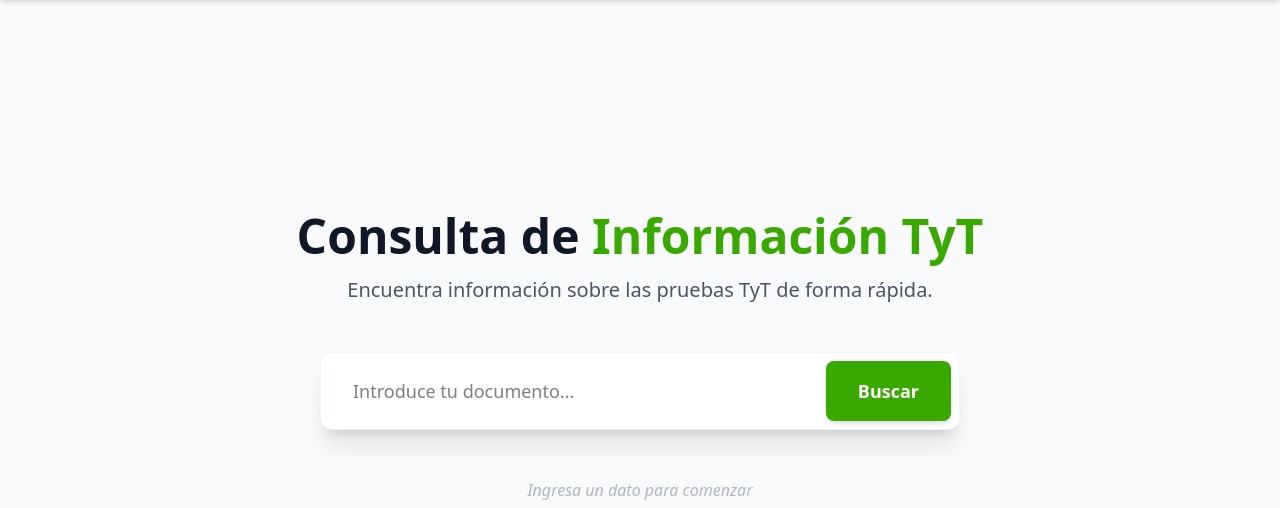
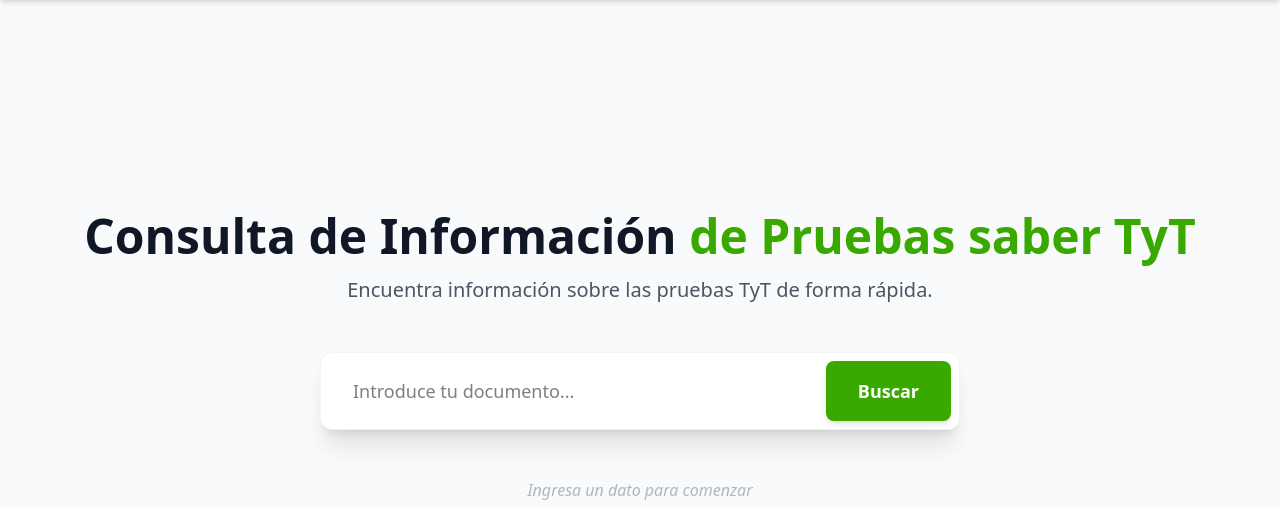
Before and after one commit to Jefriline/MiTyT, a Flask app: page / in a window 1280 px wide. Shown: the part 64-572 px from the top of the page. Run offline with Flask 3, Linux system fonts and the light colour scheme; style sheets or scripts are compiled from the project's sources; parts of the project's set-up code (start-up, migrations or seed data) failed here and were passed over.

Commit message:
fix: Cambio en el titulo principal de consultas

```diff
--- a/Client/templates/index.html
+++ b/Client/templates/index.html
@@ -6,7 +6,7 @@
   <div class="flex flex-col items-center flex-grow py-5 bg-gray-20 transition-all duration-500 {{ 'justify-start' if user or error else 'mt-40' }}">
 
     <div class="text-center transition-all duration-500 {{'mt-4 mb-8' if user or error else 'mb-12' }}">
-      <h1 class="text-5xl font-bold text-gray-900 mb-4">Consulta de <span class="text-[#39A900]">Información TyT</span></h1>
+      <h1 class="text-5xl font-bold text-gray-900 mb-4">Consulta de Información  <span class="text-[#39A900]"> de Pruebas saber TyT</span></h1>
       <p class="text-xl text-gray-600">Encuentra información sobre las pruebas TyT de forma rápida.</p>
     </div>
 
```
